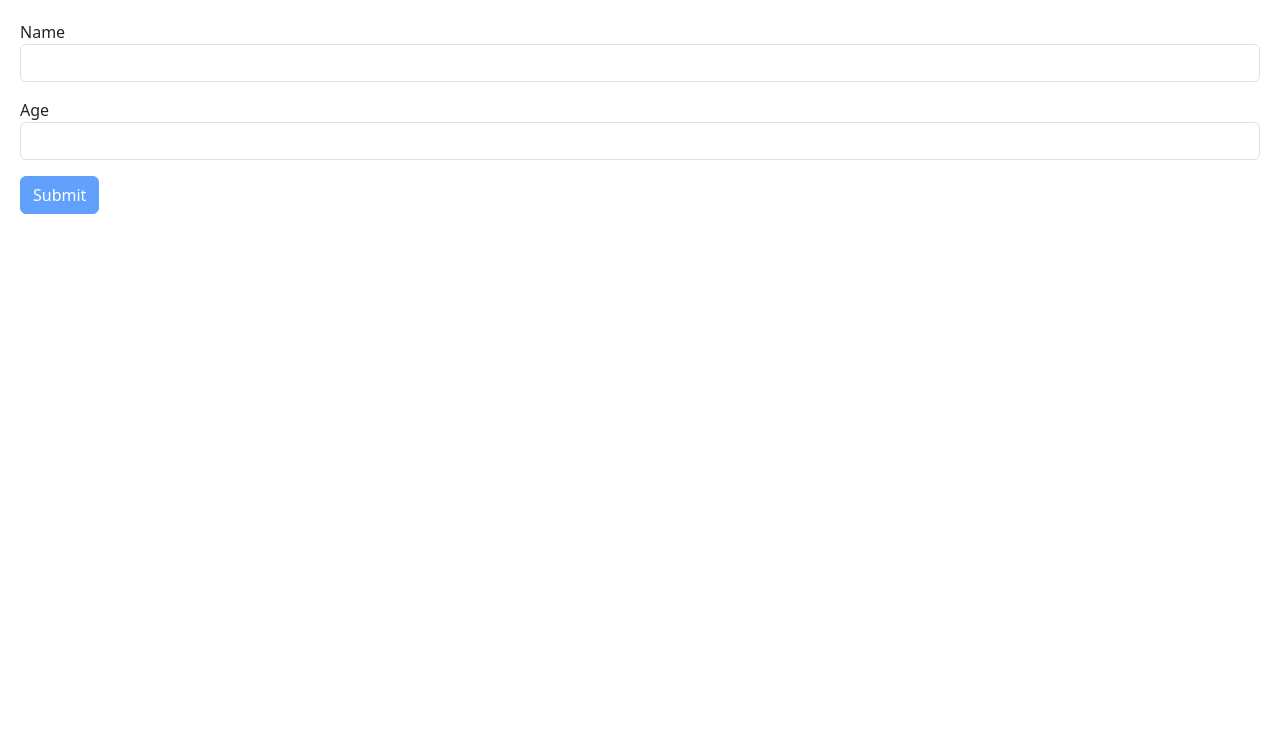
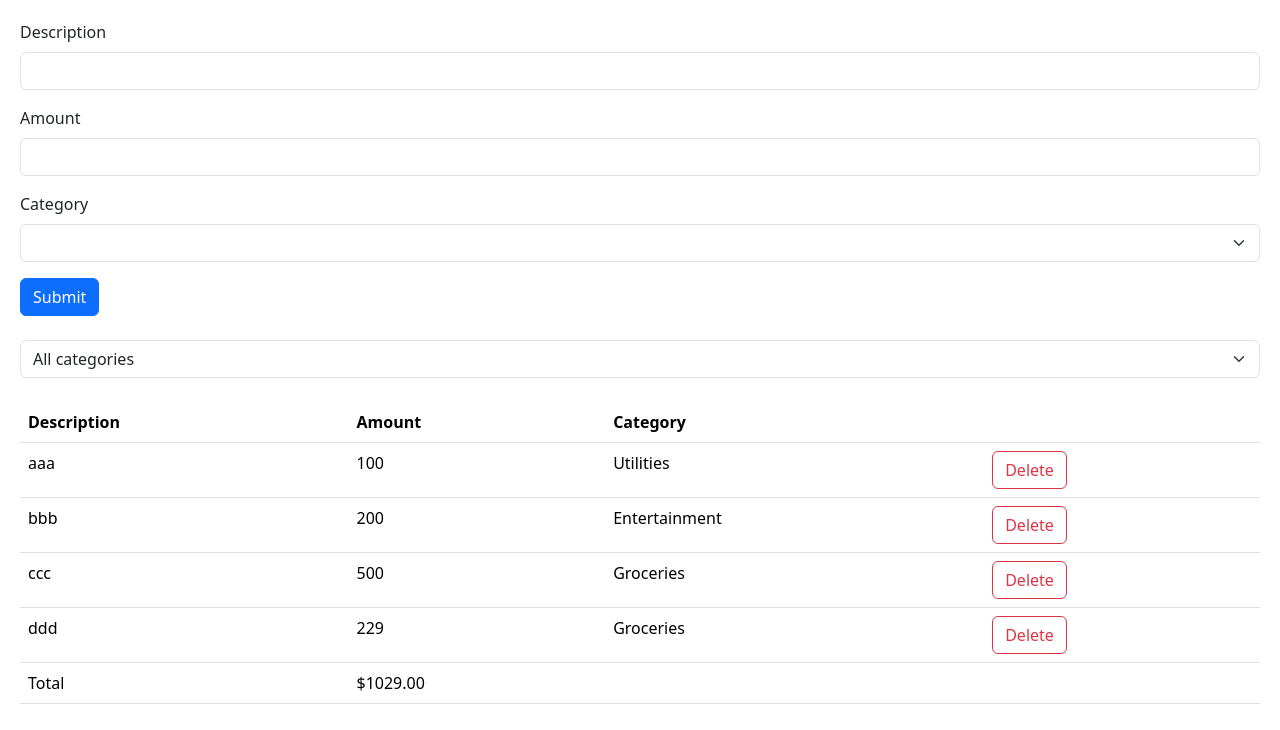
Before and after one commit to erebos12/react-course-code-with-mosh, a React (Vite) app: page / in a window 1280 px wide. Shown: the top 730 px of the page. Built offline with nearby package versions, Linux system fonts and the light colour scheme.

Commit message:
expense tracker app

```diff
--- a/src/App.tsx
+++ b/src/App.tsx
@@ -1,10 +1,62 @@
+import { useState } from "react";
 import ExpandableText from "./components/ExpandableText";
 import Form from "./components/Form";
+import ExpenseList from "./expense-tracker/components/ExpenseList";
+import ExpenseFilter from "./expense-tracker/components/ExpenseFilter";
+import ExpenseForm from "./expense-tracker/components/ExpenseForm";
+import categories from "./expense-tracker/categories";
 
 function App() {
+  const [selectedCategory, setSelectedCategory] = useState("");
+  const [expenses, setExpenses] = useState([
+    {
+      id: 1,
+      description: "aaa",
+      amount: 100,
+      category: "Utilities",
+    },
+    {
+      id: 2,
+      description: "bbb",
+      amount: 200,
+      category: "Entertainment",
+    },
+    {
+      id: 3,
+      description: "ccc",
+      amount: 500,
+      category: "Groceries",
+    },
+    {
+      id: 4,
+      description: "ddd",
+      amount: 229,
+      category: "Groceries",
+    },
+  ]);
+
+  const visibleCategories = selectedCategory
+    ? expenses.filter((e) => e.category === selectedCategory)
+    : expenses;
   return (
     <div className="App">
-      <Form />
+      <div className="mb-4">
+        <ExpenseForm
+          onSubmit={(expense) =>
+            setExpenses([...expenses, { ...expense, id: expenses.length + 1 }])
+          }
+        />
+      </div>
+      <div className="mb-4">
+        <ExpenseFilter
+          onSelectCategory={(category) => setSelectedCategory(category)}
+        />
+      </div>
+
+      <ExpenseList
+        expenses={visibleCategories}
+        onDelete={(id) => setExpenses(expenses.filter((e) => e.id !== id))}
+      />
     </div>
   );
 }
--- /dev/null
+++ b/src/expense-tracker/categories.ts
@@ -0,0 +1,3 @@
+const categories = ["Groceries", "Utilities", "Entertainment"] as const;
+
+export default categories;
--- /dev/null
+++ b/src/expense-tracker/components/ExpenseFilter.tsx
@@ -0,0 +1,24 @@
+import React from "react";
+import categories from "../categories";
+
+interface Props {
+  onSelectCategory: (category: string) => void;
+}
+
+const ExpenseFilter = ({ onSelectCategory }: Props) => {
+  return (
+    <select
+      className="form-select"
+      onChange={(event) => onSelectCategory(event.target.value)}
+    >
+      <option value="">All categories</option>
+      {categories.map((category) => (
+        <option key={category} value={category}>
+          {category}
+        </option>
+      ))}
+    </select>
+  );
+};
+
+export default ExpenseFilter;
--- /dev/null
+++ b/src/expense-tracker/components/ExpenseForm.tsx
@@ -0,0 +1,89 @@
+import z from "zod";
+import { useForm } from "react-hook-form";
+import { zodResolver } from "@hookform/resolvers/zod";
+import categories from "../categories";
+
+const schema = z.object({
+  description: z
+    .string()
+    .min(3, { message: "Description must be at least 3 chars" })
+    .max(50, { message: "Description can be 50 chars in maximum" }),
+  amount: z
+    .number({ invalid_type_error: "Amount is required" })
+    .min(0.01)
+    .max(100_000),
+  category: z.enum(categories, {
+    errorMap: () => ({ message: "Category is required" }),
+  }),
+});
+
+type ExpenseFormData = z.infer<typeof schema>;
+
+interface Props {
+  onSubmit: (data: ExpenseFormData) => void;
+}
+
+const ExpenseForm = ({ onSubmit }: Props) => {
+  const {
+    register,
+    handleSubmit,
+    reset,
+    formState: { errors },
+  } = useForm<ExpenseFormData>({ resolver: zodResolver(schema) });
+  return (
+    <form
+      onSubmit={handleSubmit((data) => {
+        onSubmit(data);
+        reset();
+      })}
+    >
+      <div className="mb-3">
+        <label htmlFor="description" className="form-label">
+          Description
+        </label>
+        <input
+          {...register("description")}
+          id="description"
+          type="text"
+          className="form-control"
+        />
+        {errors.description && (
+          <p className="text-danger">{errors.description.message}</p>
+        )}
+      </div>
+      <div className="mb-3">
+        <label htmlFor="amount" className="form-label">
+          Amount
+        </label>
+        <input
+          {...register("amount", { valueAsNumber: true })}
+          id="amount"
+          type="number"
+          className="form-control"
+        />
+        {errors.amount && (
+          <p className="text-danger">{errors.amount.message}</p>
+        )}
+      </div>
+      <div className="mb-3">
+        <label htmlFor="category" className="form-label">
+          Category
+        </label>
+        <select {...register("category")} id="category" className="form-select">
+          <option value=""></option>
+          {categories.map((category) => (
+            <option key={category} value={category}>
+              {category}
+            </option>
+          ))}
+        </select>
+        {errors.category && (
+          <p className="text-danger">{errors.category.message}</p>
+        )}
+      </div>
+      <button className="btn btn-primary">Submit</button>
+    </form>
+  );
+};
+
+export default ExpenseForm;
--- /dev/null
+++ b/src/expense-tracker/components/ExpenseList.tsx
@@ -0,0 +1,62 @@
+import React from "react";
+
+interface Expense {
+  id: number;
+  description: string;
+  amount: number;
+  category: string;
+}
+
+interface Props {
+  expenses: Expense[];
+  // callback function for caller which expense was deleted
+  onDelete: (id: number) => void;
+}
+
+const ExpenseList = ({ expenses, onDelete }: Props) => {
+  if (expenses.length === 0) return null;
+  return (
+    <table className="table table-bordererd">
+      <thead>
+        <tr>
+          <th>Description</th>
+          <th>Amount</th>
+          <th>Category</th>
+          <th></th>
+        </tr>
+      </thead>
+      <tbody>
+        {expenses.map((expense) => (
+          <tr key={expense.id}>
+            <td>{expense.description}</td>
+            <td>{expense.amount}</td>
+            <td>{expense.category}</td>
+            <td>
+              <button
+                className="btn btn-outline-danger"
+                onClick={() => onDelete(expense.id)}
+              >
+                Delete
+              </button>
+            </td>
+          </tr>
+        ))}
+      </tbody>
+      <tfoot>
+        <tr>
+          <td>Total</td>
+          <td>
+            $
+            {expenses
+              .reduce((acc, expense) => expense.amount + acc, 0)
+              .toFixed(2)}
+          </td>
+          <td></td>
+          <td></td>
+        </tr>
+      </tfoot>
+    </table>
+  );
+};
+
+export default ExpenseList;
```
